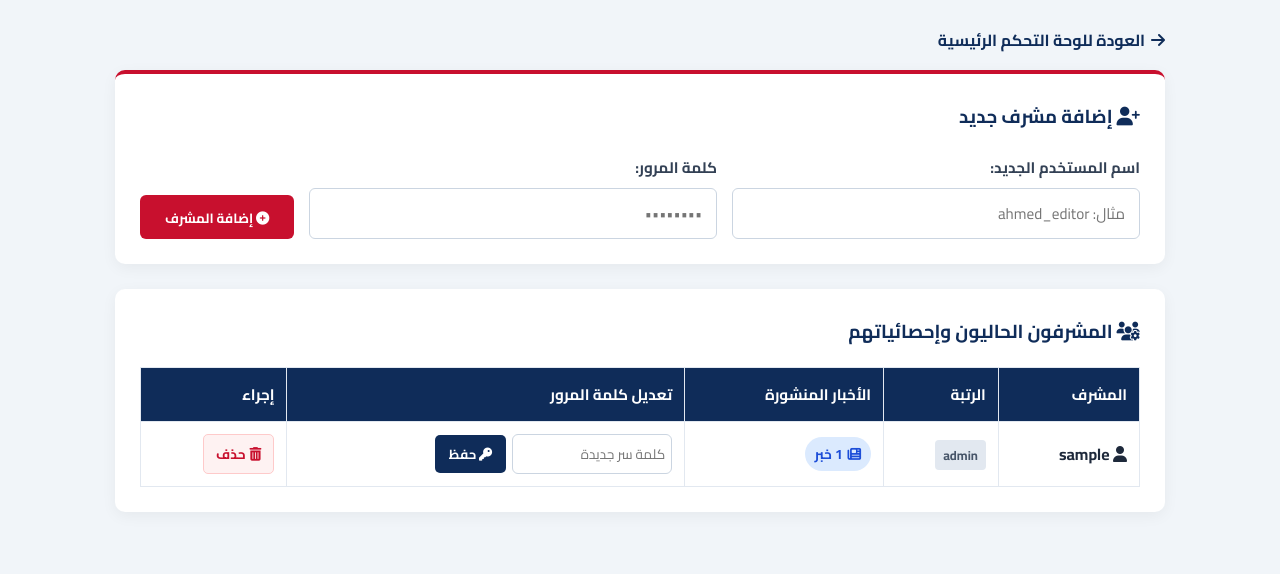
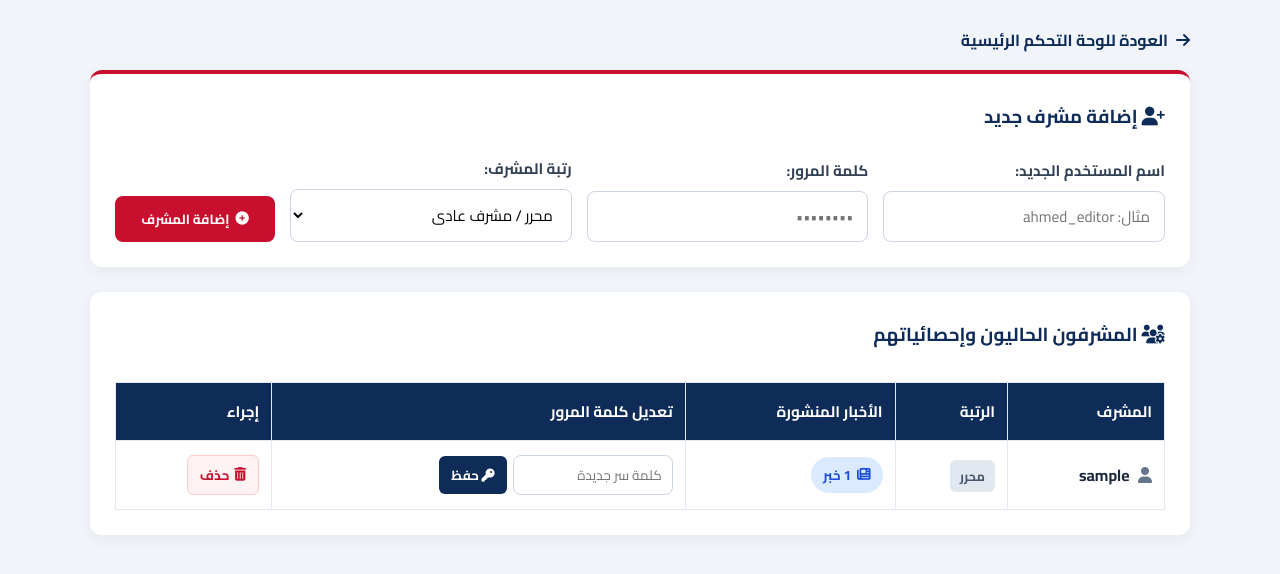
Before and after one commit to temtuba8-jpg/shandy, a Flask app: page /admin/managers in a window 1280 px wide. Shown: the top 574 px of the page. Run offline with Flask 3, Linux system fonts and the light colour scheme; the visitor is signed in with stand-in values (Sample User, id 1); a database or web service that is not in the repository returns one stand-in record (values such as "Sample title").

Commit message:
Update admin_managers.html

```diff
--- a/templates/admin_managers.html
+++ b/templates/admin_managers.html
@@ -2,18 +2,19 @@
 <html lang="ar" dir="rtl">
 <head>
     <meta charset="UTF-8">
+    <meta name="viewport" content="width=device-width, initial-scale=1.0">
     <title>إدارة المشرفين وصلاحيات النشر | صحيفة شندي</title>
     <link href="https://fonts.googleapis.com/css2?family=Cairo:wght@400;600;700;900&display=swap" rel="stylesheet">
     <link rel="stylesheet" href="https://cdnjs.cloudflare.com/ajax/libs/font-awesome/6.4.0/css/all.min.css">
     <style>
         * { font-family: 'Cairo', sans-serif; box-sizing: border-box; }
         body { background: #f1f5f9; margin: 0; padding: 25px; color: #1e293b; }
-        .container { max-width: 1050px; margin: auto; }
+        .container { max-width: 1100px; margin: auto; }
 
         .card {
             background: #fff;
             padding: 25px;
-            border-radius: 10px;
+            border-radius: 12px;
             margin-bottom: 25px;
             box-shadow: 0 4px 15px rgba(0,0,0,0.05);
         }
@@ -21,52 +22,65 @@
         .back-btn {
             display: inline-flex;
             align-items: center;
-            gap: 6px;
+            gap: 8px;
             color: #0f2c59;
             text-decoration: none;
             font-weight: bold;
             margin-bottom: 15px;
+            transition: color 0.2s;
         }
         .back-btn:hover { color: #c8102e; }
 
         .form-row {
-            display: flex;
+            display: grid;
+            grid-template-columns: repeat(auto-fit, minmax(220px, 1fr)) 160px;
             gap: 15px;
-            flex-wrap: wrap;
             align-items: flex-end;
         }
 
         .form-group {
-            flex: 1;
-            min-width: 220px;
+            display: flex;
+            flex-direction: column;
         }
 
         label {
-            display: block;
             font-weight: bold;
             margin-bottom: 6px;
             color: #334155;
             font-size: 0.95rem;
         }
 
-        input[type="text"], input[type="password"] {
+        input[type="text"], input[type="password"], select {
             width: 100%;
             padding: 10px 14px;
             border: 1px solid #cbd5e1;
-            border-radius: 6px;
+            border-radius: 8px;
             font-size: 0.95rem;
+            background-color: #fff;
+            transition: border-color 0.2s, box-shadow 0.2s;
+        }
+
+        input[type="text"]:focus, input[type="password"]:focus, select:focus {
+            outline: none;
+            border-color: #0f2c59;
+            box-shadow: 0 0 0 3px rgba(15, 44, 89, 0.1);
         }
 
         .btn-add {
             background: #c8102e;
             color: #fff;
             border: none;
-            padding: 11px 25px;
+            padding: 11px 20px;
             font-weight: bold;
             cursor: pointer;
-            border-radius: 6px;
+            border-radius: 8px;
             transition: background 0.2s;
-            height: 44px;
+            height: 46px;
+            display: inline-flex;
+            align-items: center;
+            justify-content: center;
+            gap: 6px;
+            white-space: nowrap;
         }
         .btn-add:hover { background: #900c1e; }
 
@@ -74,12 +88,13 @@
             background: #0f2c59;
             color: #fff;
             border: none;
-            padding: 7px 14px;
+            padding: 7px 12px;
             font-weight: bold;
             font-size: 0.82rem;
             cursor: pointer;
-            border-radius: 5px;
+            border-radius: 6px;
             white-space: nowrap;
+            transition: background 0.2s;
         }
         .btn-reset:hover { background: #1e3a8a; }
 
@@ -88,25 +103,32 @@
             text-decoration: none;
             font-weight: bold;
             padding: 6px 12px;
-            border-radius: 5px;
+            border-radius: 6px;
             border: 1px solid #fecaca;
             background: #fef2f2;
             display: inline-flex;
             align-items: center;
-            gap: 4px;
+            gap: 5px;
             font-size: 0.85rem;
+            transition: background 0.2s;
         }
         .btn-del:hover { background: #fee2e2; }
 
-        table { width: 100%; border-collapse: collapse; margin-top: 15px; }
-        th, td { border: 1px solid #e2e8f0; padding: 12px; text-align: right; vertical-align: middle; }
+        .table-responsive {
+            width: 100%;
+            overflow-x: auto;
+        }
+
+        table { width: 100%; border-collapse: collapse; margin-top: 15px; white-space: nowrap; }
+        th, td { border: 1px solid #e2e8f0; padding: 14px 12px; text-align: right; vertical-align: middle; }
         th { background: #0f2c59; color: #fff; font-size: 0.95rem; }
+        tr:nth-child(even) { background-color: #f8fafc; }
 
         .badge-role {
             background: #e2e8f0;
             color: #475569;
-            padding: 3px 8px;
-            border-radius: 4px;
+            padding: 4px 10px;
+            border-radius: 6px;
             font-size: 0.8rem;
             font-weight: bold;
         }
@@ -118,24 +140,38 @@
         .news-counter {
             background: #dbeafe;
             color: #1d4ed8;
-            padding: 4px 10px;
+            padding: 5px 12px;
             border-radius: 20px;
             text-decoration: none;
             font-weight: bold;
             font-size: 0.85rem;
             display: inline-flex;
             align-items: center;
-            gap: 5px;
+            gap: 6px;
+            transition: background 0.2s;
         }
         .news-counter:hover { background: #bfdbfe; }
 
         .alert {
             background: #dcfce7;
             color: #166534;
-            padding: 12px 20px;
+            padding: 14px 20px;
             border-radius: 8px;
             margin-bottom: 20px;
             font-weight: bold;
+            display: flex;
+            align-items: center;
+            gap: 10px;
+            border: 1px solid #bbf7d0;
+        }
+
+        @media (max-width: 768px) {
+            .form-row {
+                grid-template-columns: 1fr;
+            }
+            .btn-add {
+                width: 100%;
+            }
         }
     </style>
 </head>
@@ -155,7 +191,7 @@
 
     <!-- إضافة مشرف جديد -->
     <div class="card" style="border-top: 4px solid #c8102e;">
-        <h3 style="margin-top:0; color:#0f2c59;"><i class="fas fa-user-plus"></i> إضافة مشرف جديد</h3>
+        <h3 style="margin-top:0; color:#0f2c59; margin-bottom: 20px;"><i class="fas fa-user-plus"></i> إضافة مشرف جديد</h3>
         <form method="POST">
             <div class="form-row">
                 <div class="form-group">
@@ -166,6 +202,13 @@
                     <label>كلمة المرور:</label>
                     <input type="password" name="password" required placeholder="••••••••">
                 </div>
+                <div class="form-group">
+                    <label>رتبة المشرف:</label>
+                    <select name="role">
+                        <option value="editor">محرر / مشرف عادي</option>
+                        <option value="super_admin">مشرف عام (Super Admin)</option>
+                    </select>
+                </div>
                 <button type="submit" class="btn-add"><i class="fas fa-plus-circle"></i> إضافة المشرف</button>
             </div>
         </form>
@@ -173,7 +216,8 @@
 
     <!-- قائمة المشرفين وإدارتهم -->
     <div class="card">
-        <h3 style="margin-top:0; color:#0f2c59;"><i class="fas fa-users-cog"></i> المشرفون الحاليون وإحصائياتهم</h3>
+        <h3 style="margin-top:0; color:#0f2c59; margin-bottom: 15px;"><i class="fas fa-users-cog"></i> المشرفون الحاليون وإحصائياتهم</h3>
+        <div class="table-responsive">
             <table>
                 <thead>
                     <tr>
@@ -187,10 +231,10 @@
                 <tbody>
                     {% for m in managers %}
                     <tr>
-                    <td><strong><i class="fas fa-user"></i> {{ m.username }}</strong></td>
+                        <td><strong><i class="fas fa-user" style="color: #64748b; margin-left: 5px;"></i> {{ m.username }}</strong></td>
                         <td>
                             <span class="badge-role {% if m.role == 'super_admin' %}badge-super{% endif %}">
-                            {{ m.role }}
+                                {{ 'مشرف عام' if m.role == 'super_admin' else 'محرر' }}
                             </span>
                         </td>
                         <td>
@@ -200,7 +244,7 @@
                         </td>
                         <td>
                             <form action="/admin/managers/reset-password/{{ m.id }}" method="POST" style="display:flex; gap:6px; align-items:center;">
-                            <input type="password" name="new_password" required placeholder="كلمة سر جديدة" style="width:160px; padding:6px; margin:0; font-size:0.85rem;">
+                                <input type="password" name="new_password" required placeholder="كلمة سر جديدة" style="width:160px; padding:6px 10px; margin:0; font-size:0.85rem;">
                                 <button type="submit" class="btn-reset"><i class="fas fa-key"></i> حفظ</button>
                             </form>
                         </td>
@@ -210,7 +254,7 @@
                                 <i class="fas fa-trash-alt"></i> حذف
                             </a>
                             {% else %}
-                        <span style="color:#94a3b8; font-size:0.8rem;"><i class="fas fa-lock"></i> محمي</span>
+                            <span style="color:#94a3b8; font-size:0.85rem;"><i class="fas fa-lock"></i> محمي</span>
                             {% endif %}
                         </td>
                     </tr>
@@ -219,6 +263,7 @@
             </table>
         </div>
     </div>
+</div>
 
 </body>
 </html>
```
Lines whose indentation alone changed are shown as unchanged.
